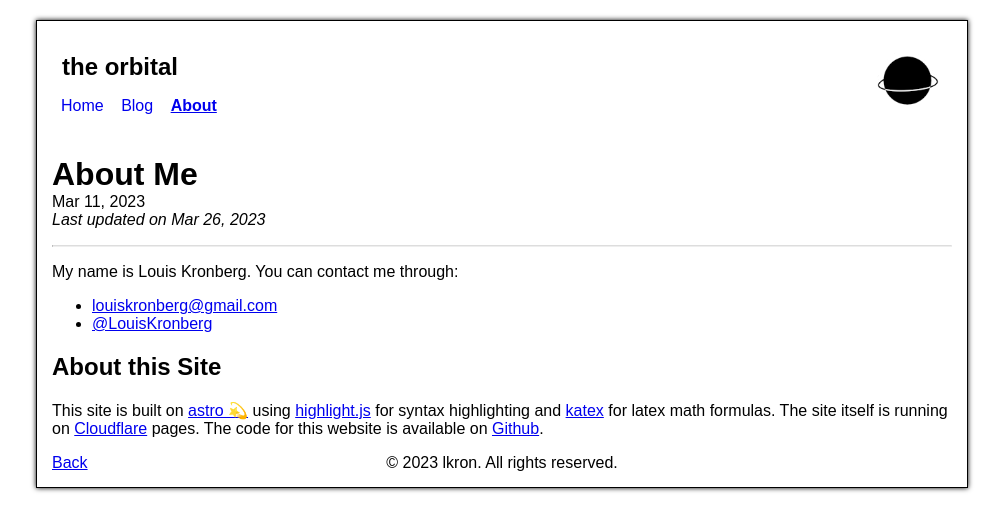
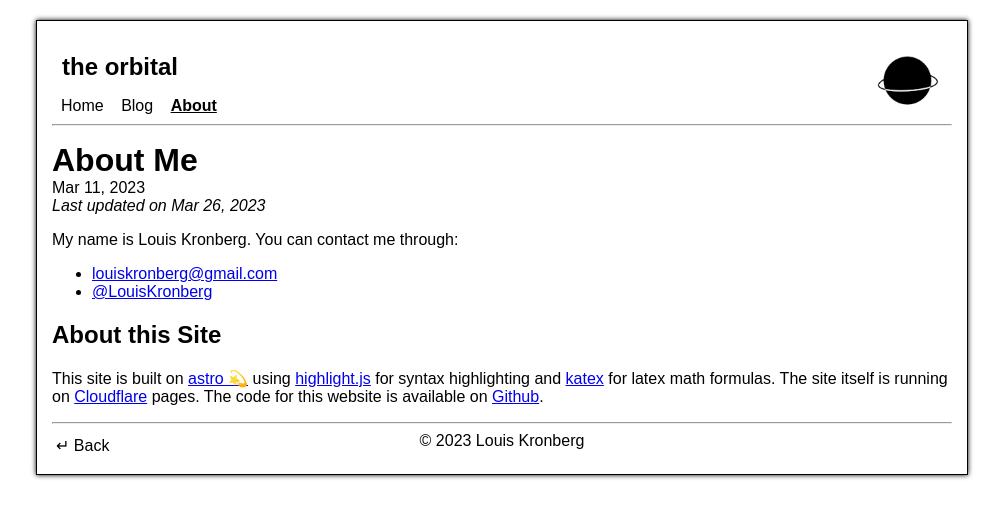
Before and after one commit to lkr0n/www, an Astro site: page /about in a window 1280 px wide. Shown: the whole page, without its empty margins (138-1141 px from the left). Built offline with nearby package versions, Linux system fonts and the light colour scheme; Astro itself is replaced by a stand-in of ours.

Commit message:
header and footer redesign
* fixup copyright string
* color invert on hover
* nice unicode arrow on the back link
* remove hr and add it in all the appropriate places

```diff
--- a/src/components/Footer.astro
+++ b/src/components/Footer.astro
@@ -1,8 +1,11 @@
 ---
+import HeaderLink from './HeaderLink.astro';
+
 const today = new Date();
 const {link, alt} = Astro.props;
 ---
 
+<hr>
 <footer>
 	<div class="left">
 	{
@@ -10,7 +13,7 @@ const {link, alt} = Astro.props;
 	}
 	</div>
 	<div class="center">
-		&copy; {today.getFullYear()} lkron. All rights reserved.
+		&copy; {today.getFullYear()} Louis Kronberg
 	</div>
 	<div class="left">
 
@@ -19,6 +22,7 @@ const {link, alt} = Astro.props;
 <style>
 	footer {
 		display: flex;
+		margin: 0;
 	}
 	.center {
 		flex: 1;
@@ -27,4 +31,19 @@ const {link, alt} = Astro.props;
 	.left {
 		flex: 1;
 	}
+	a {
+		display: inline-block;
+		text-decoration: none;
+		color: black;
+		padding: 4px;
+	}
+	a.active {
+		color: black;
+		font-weight: bolder;
+		text-decoration: underline;
+	}
+	a:hover {
+		color: white;
+		background-color: black;
+	}
 </style>
--- a/src/components/Header.astro
+++ b/src/components/Header.astro
@@ -18,12 +18,12 @@ import { SITE_TITLE } from '../consts';
 	<img src="/logo.png"/>
 </div>
 </header>
+<hr/>
 <style>
 
 	header {
 		display: flex;
 		position: relative;
-		margin-bottom: 2em;
 	}
 	h2 {
 		margin: 0.5em 0;
@@ -39,5 +39,8 @@ import { SITE_TITLE } from '../consts';
 		bottom: 50%;
 		height: 100%;
 	}
-
+	hr {
+		margin-top: 0;
+		margin-bottom: 1em
+	}
 </style>
--- a/src/components/HeaderLink.astro
+++ b/src/components/HeaderLink.astro
@@ -16,9 +16,15 @@ const isActive = href === pathname || href === pathname.replace(/\/$/, '');
 	a {
 		display: inline-block;
 		text-decoration: none;
+		color: black;
 	}
 	a.active {
+		color: black;
 		font-weight: bolder;
 		text-decoration: underline;
 	}
+	a:hover {
+		color: white;
+		background-color: black;
+	}
 </style>
--- a/src/layouts/BlogPost.astro
+++ b/src/layouts/BlogPost.astro
@@ -42,10 +42,9 @@ const { title, description, pubDate, updatedDate, heroImage } = Astro.props;
 						</div>
 					)
 				}
-				<hr />
 				<slot />
 			</article>
 		</main>
-		<Footer link=".." alt="Back" />
+		<Footer link=".." alt="↵ Back" />
 	</body>
 </html>
```
